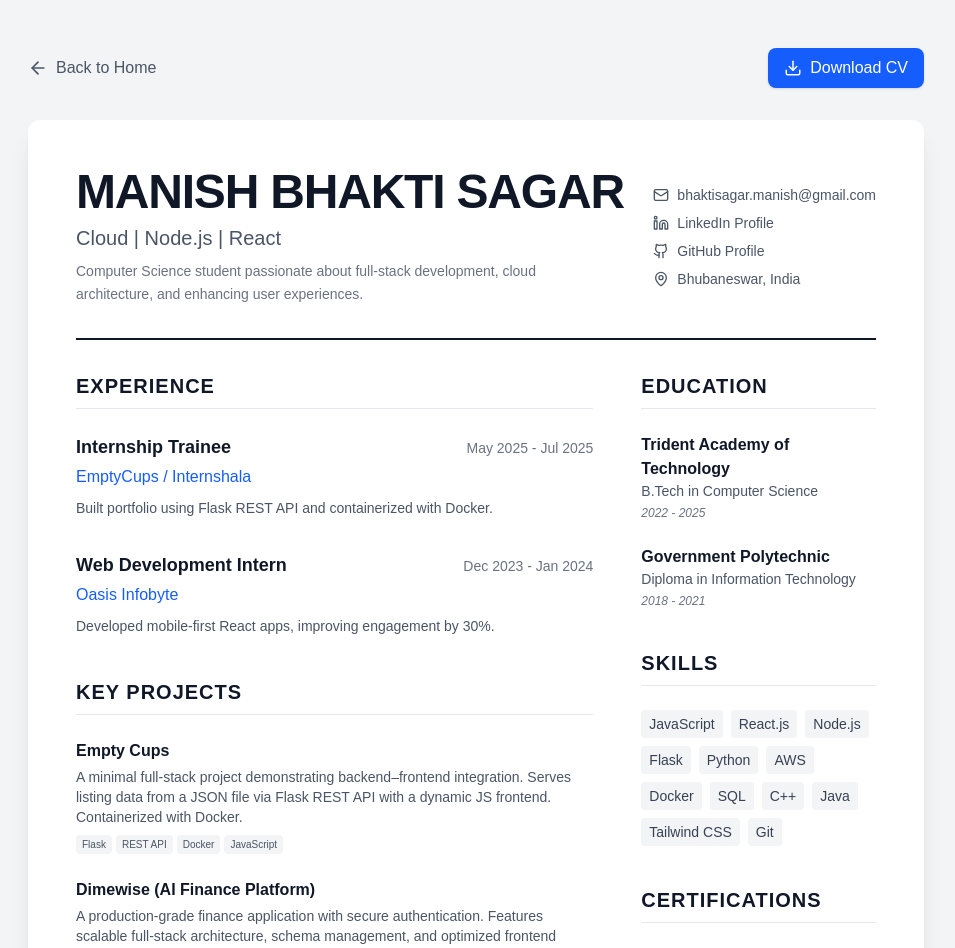
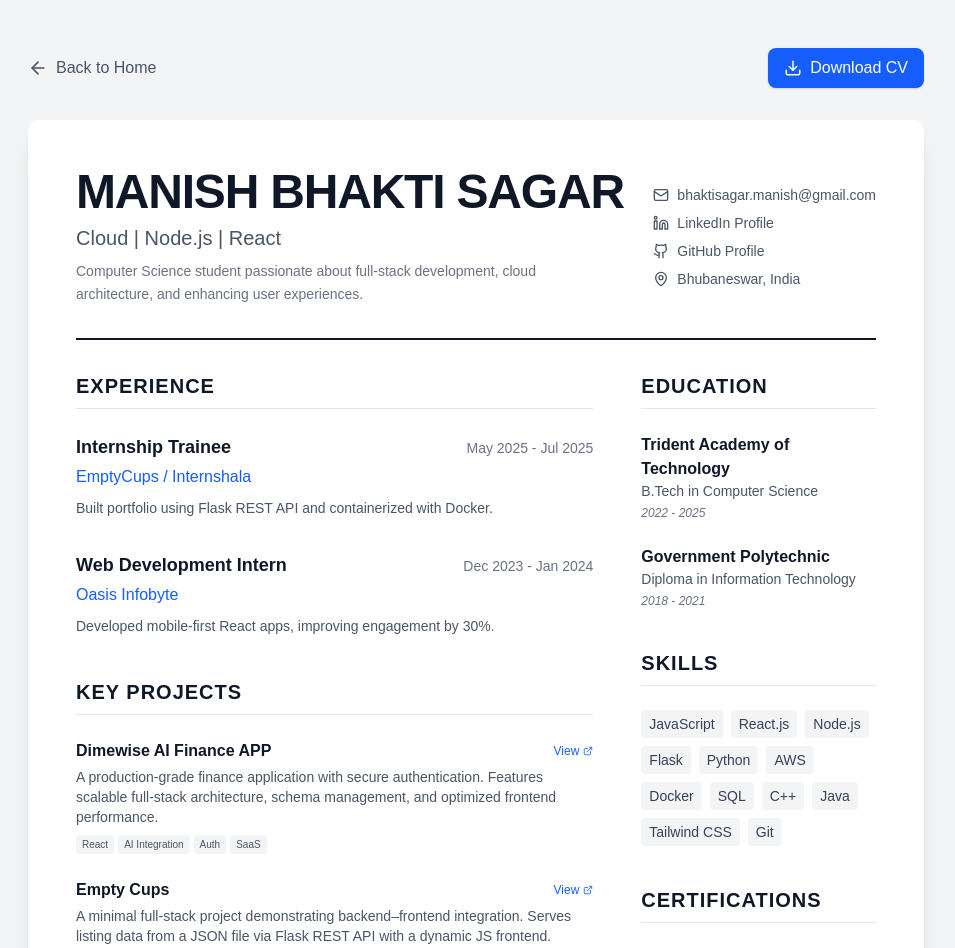
Before and after one commit to Manish881-hub/my-portfolio, a Next.js app: page /cv in a window 1280 px wide. Shown: the top 948 px of the page, without its empty margins (164-1119 px from the left). Built offline with nearby package versions, Linux system fonts and the light colour scheme.

Commit message:
feat: add initial portfolio data including profile, projects, blogs, and timeline information

```diff
--- a/src/data/portfolioData.ts
+++ b/src/data/portfolioData.ts
@@ -23,19 +23,52 @@ export const BADGES = [
 ];
 
 export const PROJECTS = [
+
+    {
+        title: "Dimewise AI Finance APP",
+        description: "A production-grade finance application with secure authentication. Features scalable full-stack architecture, schema management, and optimized frontend performance.",
+        tags: ["React", "AI Integration", "Auth", "SaaS"],
+        stars: "Featured",
+        link: "https://dimewise.vercel.app/"
+    },
     {
         title: "Empty Cups",
         description: "A minimal full-stack project demonstrating backend–frontend integration. Serves listing data from a JSON file via Flask REST API with a dynamic JS frontend. Containerized with Docker.",
         tags: ["Flask", "REST API", "Docker", "JavaScript"],
         stars: "Live",
-        link: "#"
+        link: "https://github.com/Manish881-hub/EmptyCups"
     },
     {
-        title: "Dimewise (AI Finance Platform)",
-        description: "A production-grade finance application with secure authentication. Features scalable full-stack architecture, schema management, and optimized frontend performance.",
-        tags: ["React", "AI Integration", "Auth", "SaaS"],
+        title: "Real Estate Tenant Platform",
+        description:
+            "A real estate tenant management system featuring tenant onboarding, property management, and secure data workflows. Built with scalable frontend architecture and modern UI components.",
+        tags: ["React", "Tailwind", "Property Management"],
+        stars: "New",
+        link: "https://github.com/Manish881-hub/Real-Estate-Tenant-1"
+    },
+    {
+        title: "CertifyME (Certification Management App)",
+        description:
+            "A full-stack certification management system allowing users to generate, verify, and manage digital certificates. Built with Flask backend and responsive client UI.",
+        tags: ["Flask", "Python", "Digital Certificates"],
         stars: "Featured",
-        link: "#"
+        link: "https://github.com/Manish881-hub/CertifyME"
+    },
+    {
+        title: "Todo App with Authentication",
+        description:
+            "A simple yet powerful Todo application with secure authentication, allowing users to manage tasks with protected routes and persistent storage.",
+        tags: ["React", "Auth", "JavaScript"],
+        stars: "New",
+        link: "https://github.com/Manish881-hub/Todo-auth"
+    },
+    {
+        title: "Firebase Login Authentication",
+        description:
+            "A secure authentication system built with Firebase, enabling email/password login, user onboarding, and protected routes. Demonstrates auth flows and reusable frontend components.",
+        tags: ["Firebase", "Auth", "React"],
+        stars: "Live",
+        link: "https://github.com/Manish881-hub/Login-Authentication-Firebase"
     }
 ];
 
```
